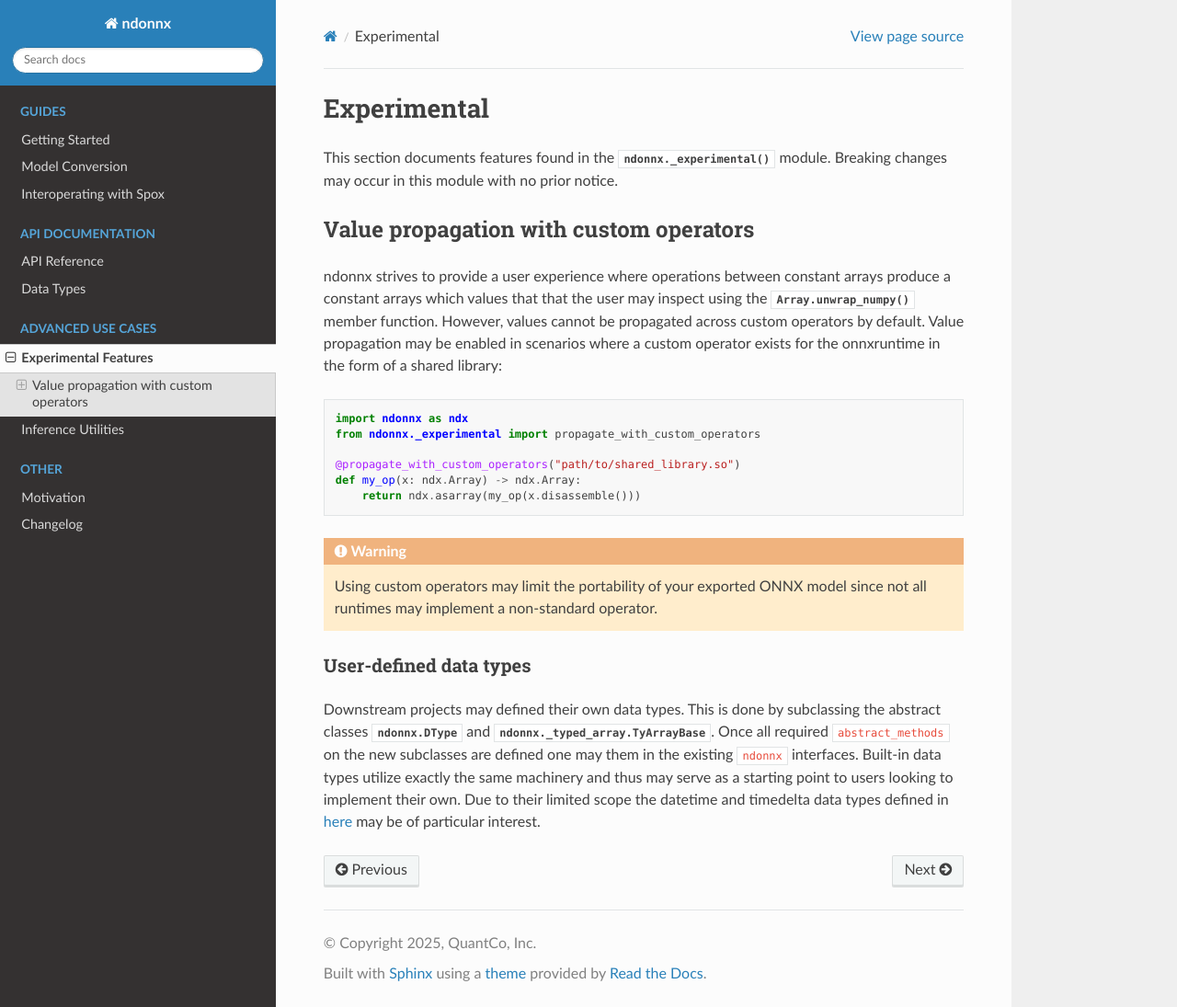
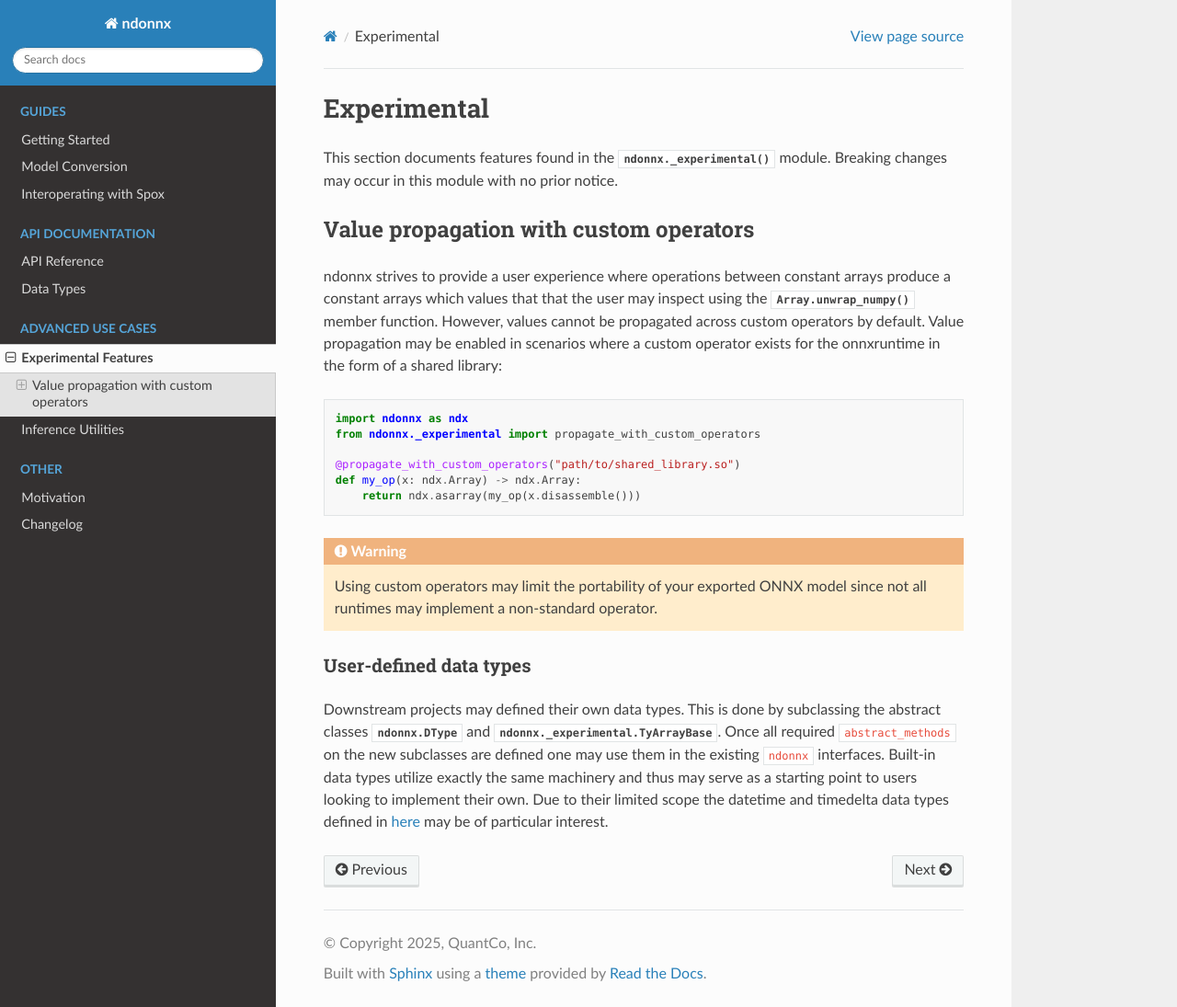
Before and after one commit to Quantco/ndonnx, a Sphinx documentation site: the page built from docs/experimental/experimental.rst, in a window 1280 px wide and 1095 px high. Shown: the whole window at 92% size. Built offline with Sphinx 7.4.7 and the Read the Docs theme 3.1.0, drawn with Linux system fonts in a browser that asks for light colours; the version number could not be read and is left out.

Commit message:
Minor typos

```diff
--- a/docs/experimental/experimental.rst
+++ b/docs/experimental/experimental.rst
@@ -31,7 +31,7 @@ User-defined data types
 -----------------------
 
 Downstream projects may defined their own data types.
-This is done by subclassing the abstract classes :class:`ndonnx.DType` and :class:`ndonnx._typed_array.TyArrayBase`.
-Once all required ``abstract_methods`` on the new subclasses are defined one may them in the existing ``ndonnx`` interfaces.
+This is done by subclassing the abstract classes :class:`ndonnx.DType` and :class:`ndonnx._experimental.TyArrayBase`.
+Once all required ``abstract_methods`` on the new subclasses are defined one may use them in the existing ``ndonnx`` interfaces.
 Built-in data types utilize exactly the same machinery and thus may serve as a starting point to users looking to implement their own.
 Due to their limited scope the datetime and timedelta data types defined in `here <https://github.com/Quantco/ndonnx/blob/typed-array/ndonnx/_typed_array/datetime.py>`_ may be of particular interest.
```
Also changed, not shown: refactoring.md (+1 -1 lines).
